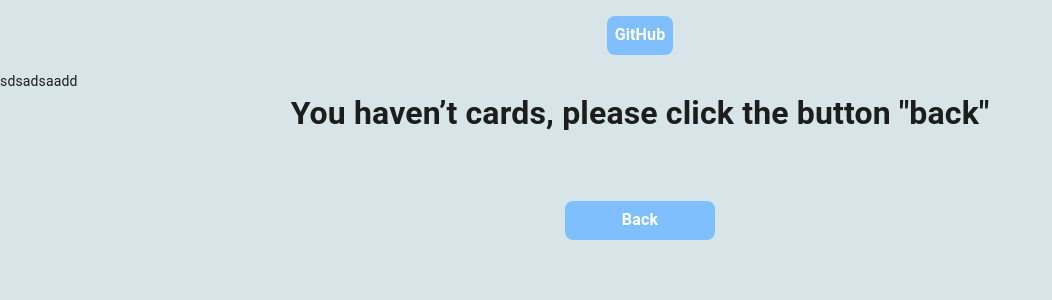
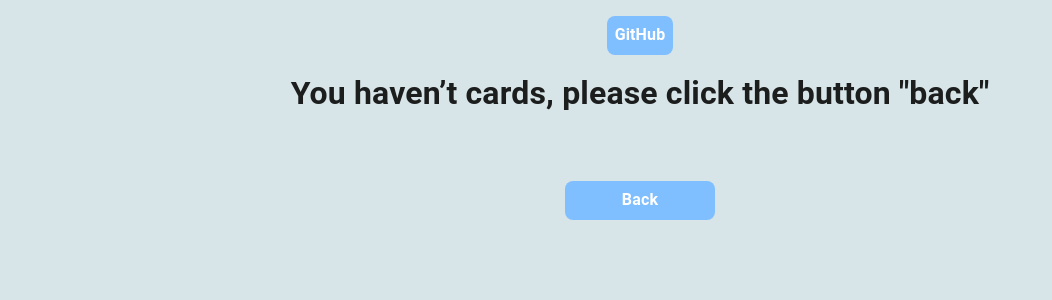
Before and after one commit to L87R78/redux-persist, a React (Create React App) app: page /#/my-favorites in a window 1280 px wide. Shown: the top 300 px of the page, without its empty margins (0-1052 px from the left). Built offline with nearby package versions, Linux system fonts and the light colour scheme.

Commit message:
Test gh-pages

```diff
--- a/src/App.jsx
+++ b/src/App.jsx
@@ -1,5 +1,5 @@
 import React from "react";
-import { BrowserRouter as Router, Route, Switch, Link } from "react-router-dom";
+import { Route, Switch, Link } from "react-router-dom";
 import { ThemeProvider, makeStyles, CssBaseline } from "@material-ui/core";
 import { connect } from "react-redux";
 import { ButtonTypes } from "./common/constans";
@@ -24,6 +24,7 @@ const useStyles = makeStyles(() => ({
 
 const App = ({ myCards }) => {
   const classes = useStyles();
+
   return (
     <ThemeProvider theme={theme}>
       <CssBaseline />
@@ -37,14 +38,13 @@ const App = ({ myCards }) => {
           )}
           <a
             className={classes.buttons}
-            href="https://l87r78.github.io/PC_Store/"
+            href="https://l87r78.github.io/redux-persist/"
             rel="noreferrer"
             target="_blank"
           >
             {ButtonTypes.gitHub}
           </a>
         </header>
-        sdsadsaadd
       </div>
       <Switch>
         <Route exact path="/" component={AllFavorites} />
--- a/src/components/common/SnackBar.jsx
+++ b/src/components/common/SnackBar.jsx
@@ -7,10 +7,6 @@ const useStyles = makeStyles((theme) => ({
   snackbar: {
     ...theme.snackbar,
     ...theme.snackbar.success,
-  },
-  snackbarError: {
-    ...theme.snackbar,
-    ...theme.snackbar.error,
   },
 }));
 
@@ -28,7 +24,7 @@ const SnackBar = ({ snackBar, actionSnackBar }) => {
       onClose={handleClose}
       message={snackBar.message}
       ContentProps={{
-        className: snackBar.error ? classes.snackbarError : classes.snackbar,
+        className: classes.snackbar,
       }}
     />
   );
--- a/src/components/myCards/styles.js
+++ b/src/components/myCards/styles.js
@@ -33,7 +33,7 @@ const useStyles = makeStyles((theme) => ({
   },
   buttons: {
     ...theme.button,
-    margin: "auto",
+    margin: "16px auto",
     display: "block",
     textAlign: "center",
     width: "150px",
```
